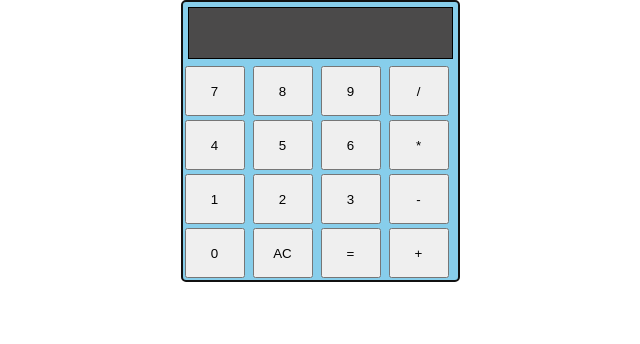
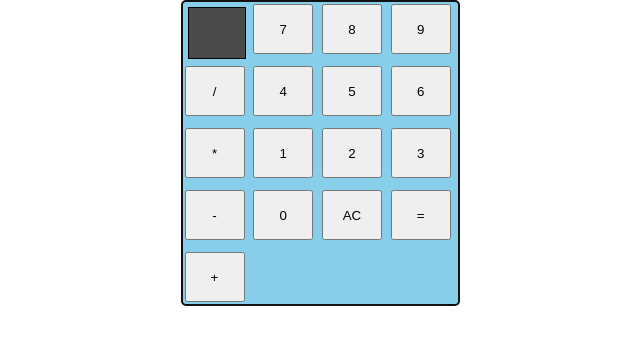
Before and after one commit to BMayenschein/calculator, a plain HTML site: page index.html in a window 1280 px wide. Shown: the whole page, without its empty margins (320-960 px from the left). Drawn offline with Linux system fonts and the light colour scheme.

Commit message:
Updated the dispaly to a <p> tag. Added calc-buttons container within the calcu-container.

```diff
--- a/index.html
+++ b/index.html
@@ -13,9 +13,9 @@
 
 <body>
   <div class="calc-container">
-    <div id="calc-buttons">
-      <div id='display'>
-        <p></p>
+    <div class="calc-buttons">
+      <div id='display-container'>
+        <p id='display'></p>
       </div>
       <button class ='number' id='7'>7</button>
       <button class ='number' id='8'>8</button>
@@ -34,9 +34,7 @@
       <button class ='EQ' id='EQ'>=</button>
       <button class ='operator' id='plus'>+</button>
     </div>
-
   </div>
-
     <script src="script.js"></script>
 </body>
 
```
